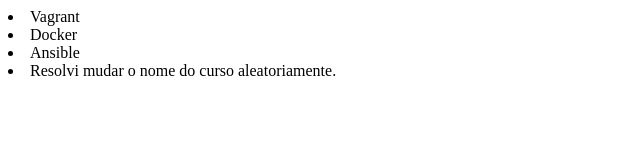
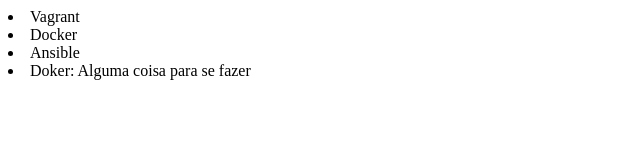
Before and after one commit to rickdevops/GitAtAll, a plain HTML site: page index.html in a window 1280 px wide. Shown: the full height of the page, 0-640 px from the left. Drawn offline with Linux system fonts and the light colour scheme.

Commit message:
Corrigindo nome do curso de doker

```diff
--- a/index.html
+++ b/index.html
@@ -3,14 +3,14 @@
 
 <head>
      <meta charset="UTF-8">
-     <title>Cursos Deveops da alura</title>
+     <title>lista de cursos e sCursos Deveops da alura</title>
 </head>
 <body>
      <il>
         <li>Vagrant</li>
         <li>Docker</li>
         <li>Ansible</li>
-        <li>Resolvi mudar o nome do curso aleatoriamente.</li>
+        <li>Doker: Alguma coisa para se fazer</li>
      </ul>
 </body>
 </html>
```
